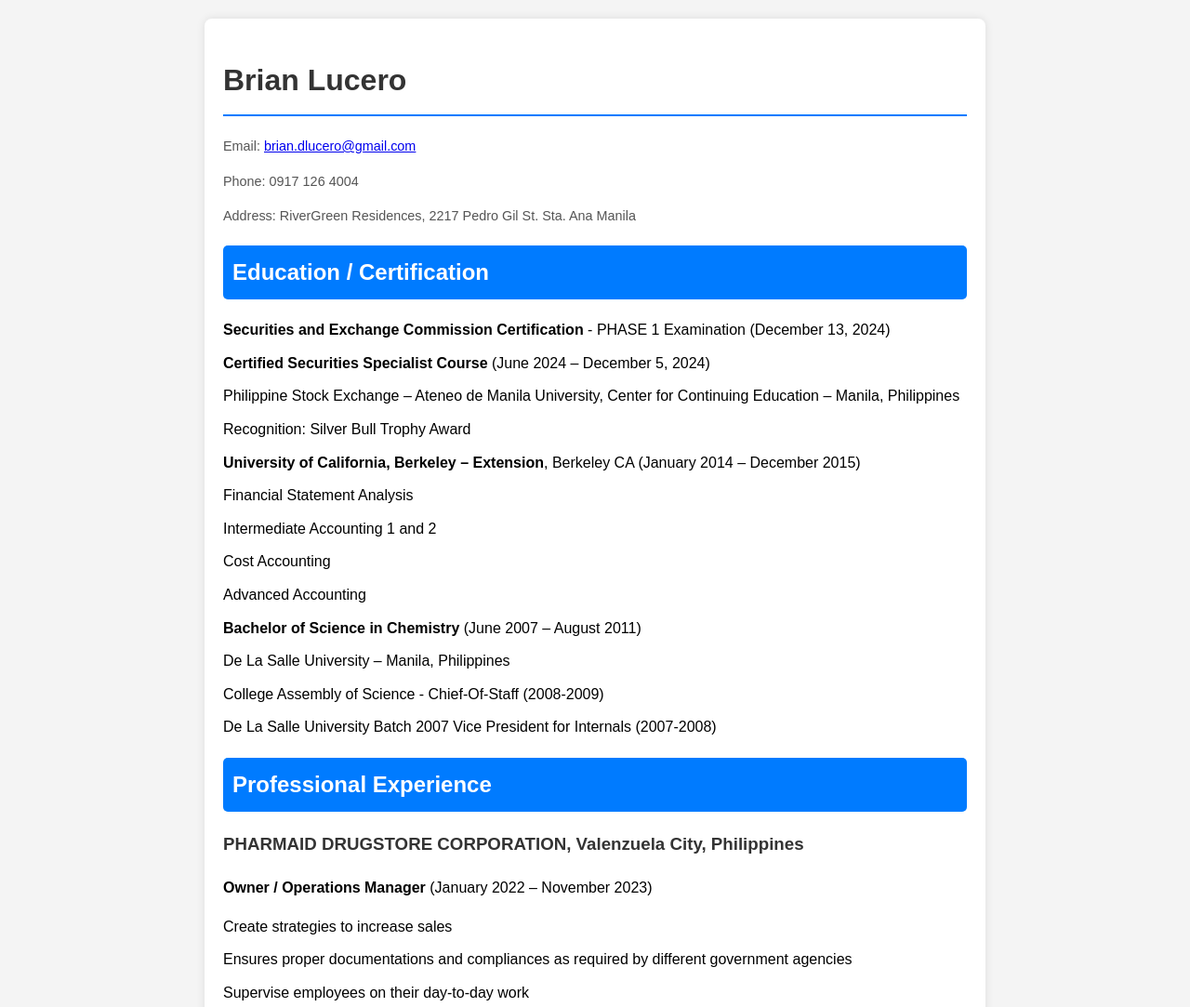
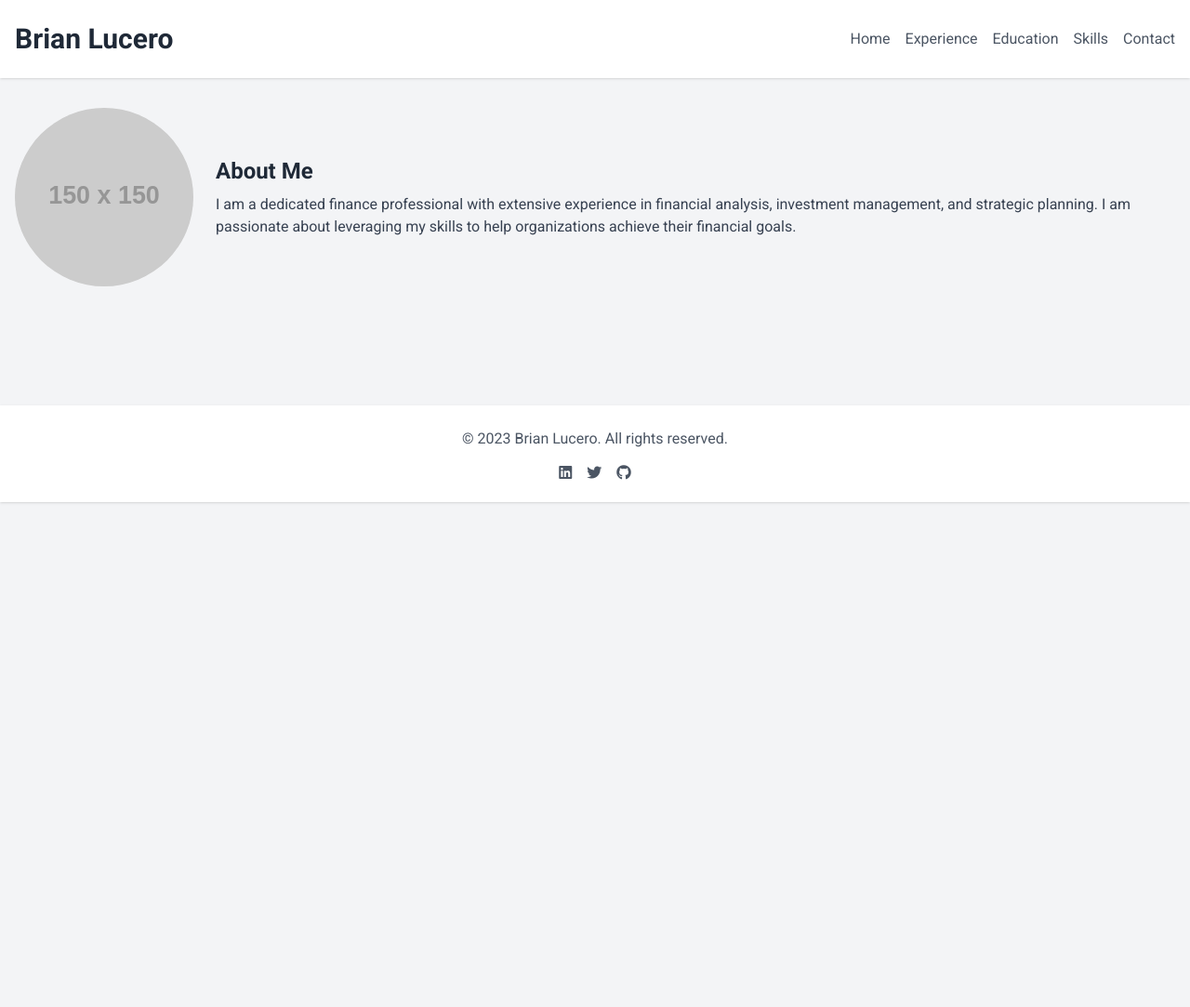
Before and after one commit to briandlucero/Resume, a plain HTML site: page index.html in a window 1280 px wide. Shown: the top 1083 px of the page at 93% size. After the commit the page ends 800 px from the top, so only its background shows below. Drawn offline with nearby package versions, Linux system fonts and the light colour scheme; placeholder pictures from the web are drawn by us.

Commit message:
index.html

```diff
--- a/index.html
+++ b/index.html
@@ -1,138 +1,92 @@
-<!DOCTYPE html>
 <html lang="en">
  <head>
-    <meta charset="UTF-8">
-    <meta name="viewport" content="width=device-width, initial-scale=1.0">
-    <title>Brian Lucero's Resume</title>
+  <meta charset="utf-8"/>
+  <meta content="width=device-width, initial-scale=1.0" name="viewport"/>
+  <title>
+   Brian Lucero - Finance Professional Resume
+  </title>
+  <script src="https://cdn.tailwindcss.com">
+  </script>
+  <link href="https://cdnjs.cloudflare.com/ajax/libs/font-awesome/5.15.3/css/all.min.css" rel="stylesheet"/>
+  <link href="https://fonts.googleapis.com/css2?family=Roboto:wght@400;700&amp;display=swap" rel="stylesheet"/>
   <style>
    body {
-            font-family: Arial, sans-serif;
-            line-height: 1.6;
-            margin: 0;
-            padding: 20px;
-            background-color: #f4f4f4;
-        }
-        .container {
-            max-width: 800px;
-            margin: auto;
-            background: white;
-            padding: 20px;
-            border-radius: 8px;
-            box-shadow: 0 0 10px rgba(0, 0, 0, 0.1);
-        }
-        h1, h2, h3 {
-            color: #333;
-        }
-        h1 {
-            border-bottom: 2px solid #007BFF;
-            padding-bottom: 10px;
-        }
-        .contact-info {
-            margin-bottom: 20px;
-            font-size: 0.9em;
-            color: #555;
-        }
-        .section {
-            margin-bottom: 20px;
-        }
-        .section-title {
-            background: #007BFF;
-            color: white;
-            padding: 10px;
-            border-radius: 5px;
-        }
-        ul {
-            list-style-type: none;
-            padding: 0;
-        }
-        li {
-            margin-bottom: 10px;
+            font-family: 'Roboto', sans-serif;
         }
   </style>
  </head>
-<body>
-
-<div class="container">
-    <h1>Brian Lucero</h1>
-    <div class="contact-info">
-        <p>Email: <a href="mailto:brian.dlucero@gmail.com">brian.dlucero@gmail.com</a></p>
-        <p>Phone: 0917 126 4004</p>
-        <p>Address: RiverGreen Residences, 2217 Pedro Gil St. Sta. Ana Manila</p>
+ <body class="bg-gray-100 text-gray-800">
+  <header class="bg-white shadow">
+   <div class="container mx-auto px-4 py-6 flex justify-between items-center">
+    <h1 class="text-3xl font-bold">
+     Brian Lucero
+    </h1>
+    <nav>
+     <ul class="flex space-x-4">
+      <li>
+       <a class="text-gray-600 hover:text-gray-900" href="index.html">
+        Home
+       </a>
+      </li>
+      <li>
+       <a class="text-gray-600 hover:text-gray-900" href="experience.html">
+        Experience
+       </a>
+      </li>
+      <li>
+       <a class="text-gray-600 hover:text-gray-900" href="education.html">
+        Education
+       </a>
+      </li>
+      <li>
+       <a class="text-gray-600 hover:text-gray-900" href="skills.html">
+        Skills
+       </a>
+      </li>
+      <li>
+       <a class="text-gray-600 hover:text-gray-900" href="contact.html">
+        Contact
+       </a>
+      </li>
+     </ul>
+    </nav>
    </div>
-
-    <div class="section">
-        <h2 class="section-title">Education / Certification</h2>
-        <ul>
-            <li><strong>Securities and Exchange Commission Certification</strong> - PHASE 1 Examination (December 13, 2024)</li>
-            <li><strong>Certified Securities Specialist Course</strong> (June 2024 – December 5, 2024)</li>
-            <li>Philippine Stock Exchange – Ateneo de Manila University, Center for Continuing Education – Manila, Philippines</li>
-            <li>Recognition: Silver Bull Trophy Award</li>
-            <li><strong>University of California, Berkeley – Extension</strong>, Berkeley CA (January 2014 – December 2015)</li>
-            <ul>
-                <li>Financial Statement Analysis</li>
-                <li>Intermediate Accounting 1 and 2</li>
-                <li>Cost Accounting</li>
-                <li>Advanced Accounting</li>
-            </ul>
-            <li><strong>Bachelor of Science in Chemistry</strong> (June 2007 – August 2011)</li>
-            <li>De La Salle University – Manila, Philippines</li>
-            <ul>
-                <li>College Assembly of Science - Chief-Of-Staff (2008-2009)</li>
-                <li>De La Salle University Batch 2007 Vice President for Internals (2007-2008)</li>
-            </ul>
-        </ul>
-    </div>
-
-    <div class="section">
-        <h2 class="section-title">Professional Experience</h2>
-        <h3>PHARMAID DRUGSTORE CORPORATION, Valenzuela City, Philippines</h3>
-        <p><strong>Owner / Operations Manager</strong> (January 2022 – November 2023)</p>
-        <ul>
-            <li>Create strategies to increase sales</li>
-            <li>Ensures proper documentations and compliances as required by different government agencies</li>
-            <li>Supervise employees on their day-to-day work</li>
-            <li>Tracks and purchases inventory by identifying trends to ensure customers’ needs are fulfilled</li>
-            <li>Handle customers concerns and questions</li>
-        </ul>
-
-        <h3>WELLS FARGO INTERNATIONAL SOLUTIONS LLC., Taguig City, Philippines</h3>
-        <p><strong>Securities Operations Service Specialist 3</strong> (September 2020 – November 2021)</p>
-        <ul>
-            <li >Process account transactions for customers</li>
-            <li>Research inquiries requested by other team members such as Financial Advisors and Clients Associates</li>
-            <li>Provide training or work direction to junior level staff</li>
-            <li>Produce new team operational procedures</li>
-            <li>Create and maintain proper filing and record keeping of process documents</li>
-        </ul>
-
-        <h3>WELLS FARGO BANK N.A., California, United States</h3>
-        <p><strong>Personal Banker 2 – Registered</strong> (April 2017 – October 2019)</p>
-        <ul>
-            <li>Proactively cross-sell products and services that add value to existing clients’ relationship</li>
-            <li>Strengthen customer relationships through constant follow-ups and outbound calling</li>
-            <li>Establish strong partnerships to other bank associates such as Private banking and Mortgage by providing them new business or clients</li>
-            <li>Increase company profitability by transcending sales goals</li>
-            <li>Perform new and existing account processing which includes certain IRA distributions and contributions for consumers as well as for non-individual entities such as Business, Estate, Trust, and Power of Attorney</li>
-            <li>Handle customer’s concerns, and account inquiries with tact and diplomacy and provide solutions to their issues in a timely manner</li>
-            <li>Act as a support to tellers and other bankers by approving monetary transactions and providing transactional assistance</li>
-            <li>Educate customers with information about investing and retirement such as different types of investment platforms Wells Fargo Bank offers</li>
-        </ul>
-
-        <p><strong>Personal Banker</strong> (April 2016 – April 2017)</p>
-        <ul>
-            <li>Establish partnerships with other bank associates such as Premier bankers and Mortgage representatives by providing them new clients</li>
-            <li>Process new account opening and responds to customer’s research requests</li>
-            <li>Assist with daily responsibilities of the branch</li>
-        </ul>
-
-        <p><strong>Customer Sales and Service Representative</strong> (April 2015 – March 2016)</p>
-        <ul>
-            <li>Perform Personal Banker and Teller duties</li>
-            <li>Ensure financial transactions are completed in an accurate manner</li>
-            <li>Identify customer needs and match benefits</li>
-        </ul>
+  </header>
+  <main class="container mx-auto px-4 py-8">
+   <section class="mb-12" id="about">
+    <div class="flex flex-col md:flex-row items-center">
+     <img alt="Professional headshot of Brian Lucero" class="rounded-full w-32 h-32 md:w-48 md:h-48 mb-4 md:mb-0 md:mr-6" src="https://placehold.co/150x150"/>
+     <div>
+      <h2 class="text-2xl font-bold mb-2">
+       About Me
+      </h2>
+      <p class="text-gray-700">
+       I am a dedicated finance professional with extensive experience in financial analysis, investment management, and strategic planning. I am passionate about leveraging my skills to help organizations achieve their financial goals.
+      </p>
      </div>
     </div>
-
+   </section>
+  </main>
+  <footer class="bg-white shadow mt-12">
+   <div class="container mx-auto px-4 py-6 text-center">
+    <p class="text-gray-600">
+     © 2023 Brian Lucero. All rights reserved.
+    </p>
+    <div class="flex justify-center space-x-4 mt-4">
+     <a class="text-gray-600 hover:text-gray-900" href="#">
+      <i class="fab fa-linkedin">
+      </i>
+     </a>
+     <a class="text-gray-600 hover:text-gray-900" href="#">
+      <i class="fab fa-twitter">
+      </i>
+     </a>
+     <a class="text-gray-600 hover:text-gray-900" href="#">
+      <i class="fab fa-github">
+      </i>
+     </a>
+    </div>
+   </div>
+  </footer>
  </body>
 </html>
```
Lines whose indentation alone changed are shown as unchanged.
